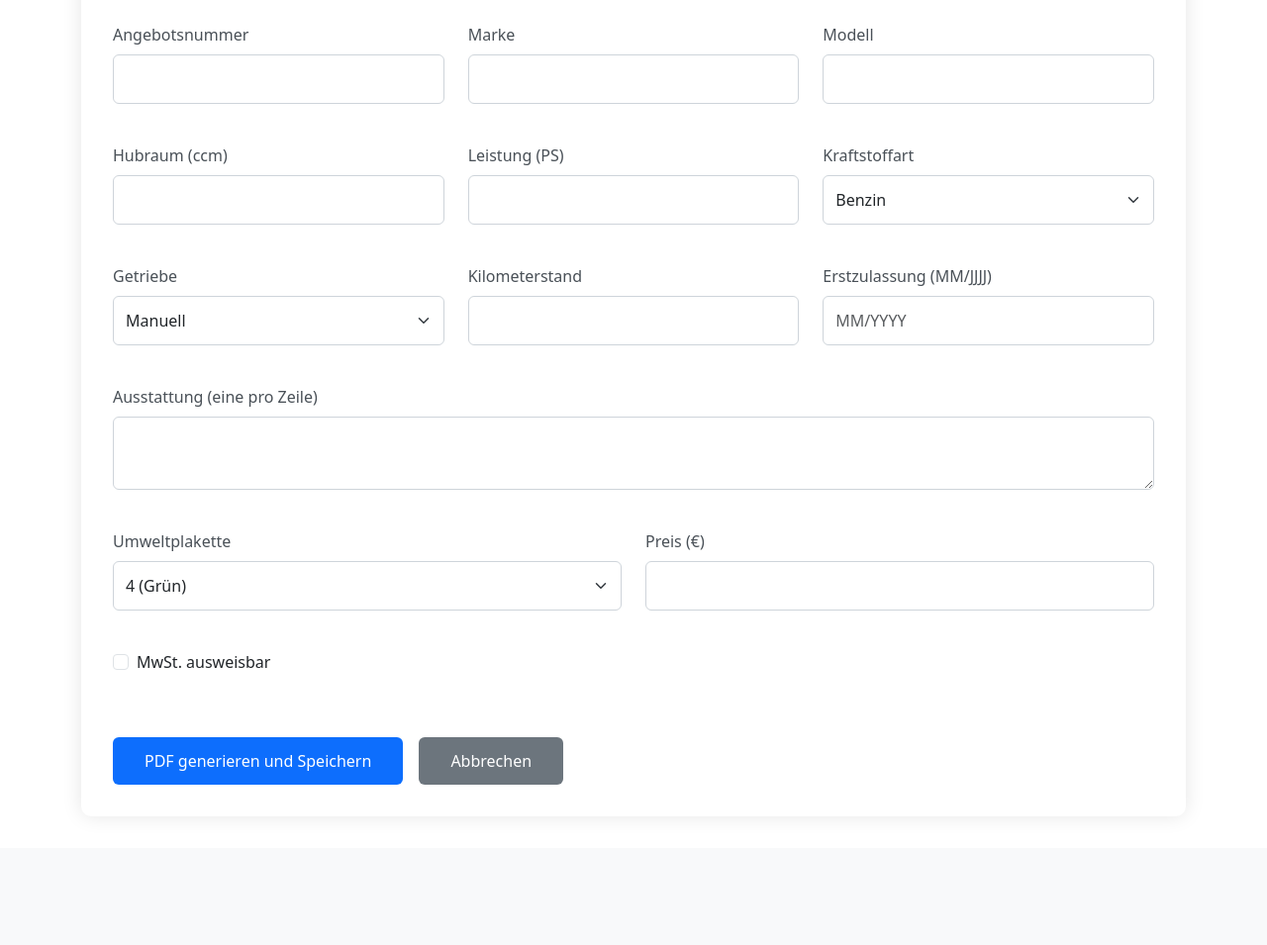
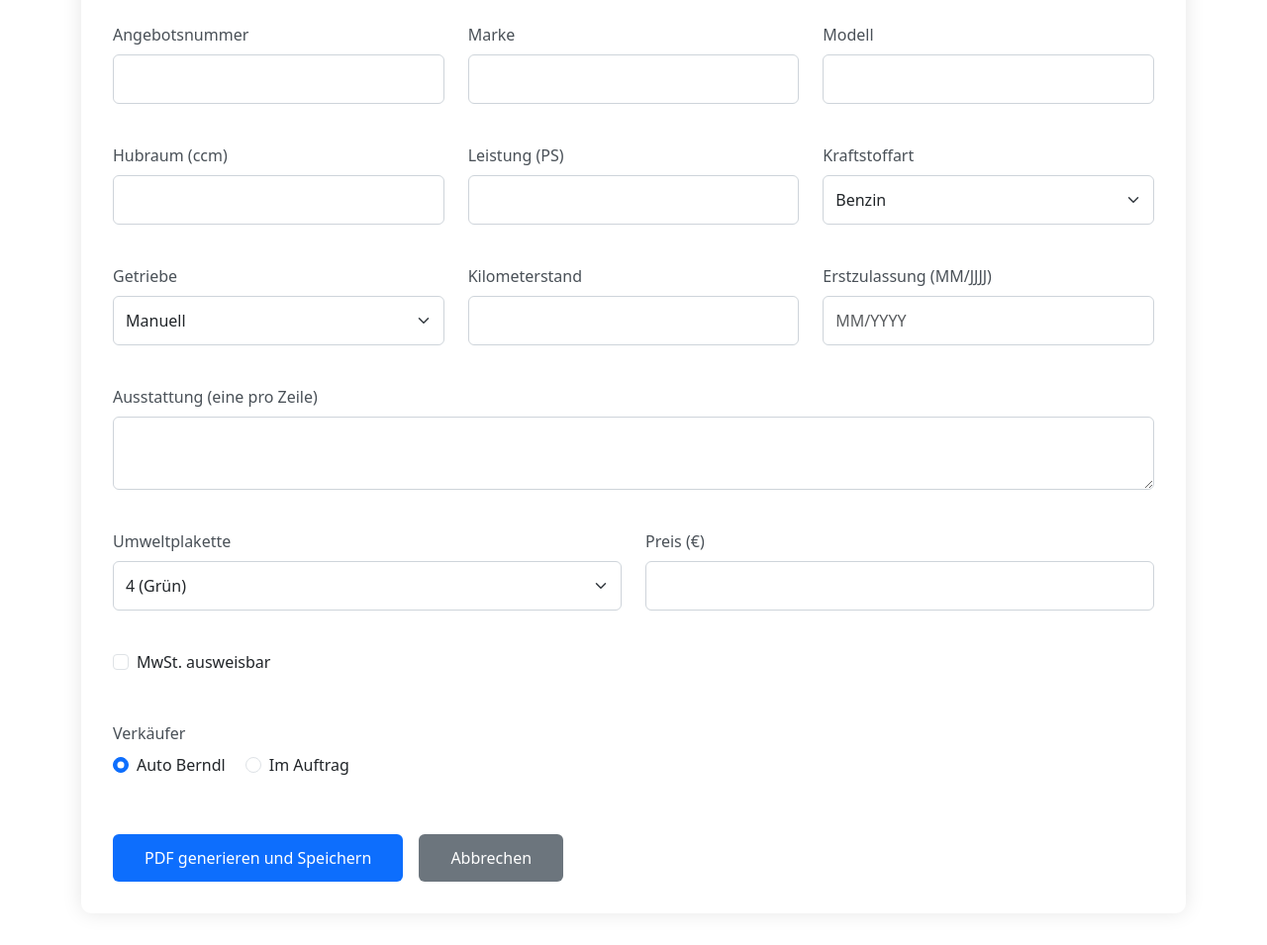
Before and after one commit to Sinthos/WB-Intranet-2, a Flask app: page /car-form in a window 1280 px wide. Shown: the part 187-1142 px from the top of the page at 99% size. Before the commit the page ends 980 px from the top, so only its background shows below. Run offline with Flask 3, Linux system fonts and the light colour scheme; some libraries are stand-ins or nearby versions.

Commit message:
feat(car): Add seller field for consignment sales
This commit introduces a 'seller' field to differentiate between vehicles sold directly by 'Auto Berndl' and those sold on consignment ('Im Auftrag').

This allows for proper legal and informational representation on the generated PDF documents.

Changes include:
- Adding a `seller` column to the `Car` database model, with 'Auto Berndl' as the default.
- Integrating a `RadioField` in the `CarForm` to select the seller type.
- Updating the car creation form template to display the new radio buttons.
- Modifying the PDF template to conditionally render a disclaimer in the footer for consignment sales, clarifying that the dealership is acting as an intermediary.

```diff
--- a/forms.py
+++ b/forms.py
@@ -1,5 +1,5 @@
 from flask_wtf import FlaskForm
-from wtforms import StringField, IntegerField, SelectField, TextAreaField, BooleanField, SubmitField
+from wtforms import StringField, IntegerField, SelectField, TextAreaField, BooleanField, SubmitField, RadioField
 from wtforms.validators import DataRequired, NumberRange, Length
 
 class CarForm(FlaskForm):
@@ -29,4 +29,5 @@ class CarForm(FlaskForm):
     ], coerce=int, validators=[DataRequired()])
     price = IntegerField('Preis (€)', validators=[DataRequired(), NumberRange(min=0)])
     vat_deductible = BooleanField('MwSt. ausweisbar')
+    seller = RadioField('Verkäufer', choices=[('Auto Berndl', 'Auto Berndl'), ('Im Auftrag', 'Im Auftrag')], default='Auto Berndl', validators=[DataRequired()])
     submit = SubmitField('PDF generieren und Speichern')
--- a/models.py
+++ b/models.py
@@ -20,6 +20,7 @@ class Car(db.Model):
     eco_badge = db.Column(db.Integer, nullable=False)
     price = db.Column(db.Integer, nullable=False, index=True)
     vat_deductible = db.Column(db.Boolean, nullable=False)
+    seller = db.Column(db.String, nullable=False, server_default='Auto Berndl', index=True)
     created_at = db.Column(db.DateTime(timezone=True), server_default=func.now(), index=True)
 
     def to_dict(self):
--- a/routes/view_routes.py
+++ b/routes/view_routes.py
@@ -68,7 +68,8 @@ def car_form():
             'features': [feature.strip() for feature in form.features.data.splitlines() if feature.strip()],
             'eco_badge': form.eco_badge.data,
             'price': form.price.data,
-            'vat_deductible': form.vat_deductible.data
+            'vat_deductible': form.vat_deductible.data,
+            'seller': form.seller.data
         }
 
         try:
@@ -97,7 +98,8 @@ def generate_car_pdf(car_id):
     html_content = render_template('car_template.html',
                                    car=car_dict,
                                    eco_badge_color=eco_badge_color,
-                                   eco_badge_stroke=eco_badge_stroke)
+                                   eco_badge_stroke=eco_badge_stroke,
+                                   seller=car_dict.get('seller', 'Auto Berndl'))
     pdf_file = generate_pdf_from_template(html_content)
     filename = f"{car_dict['brand']}_{car_dict['model']}_{car_dict['listing_number']}.pdf".replace(" ", "_")
 
--- a/templates/car_form.html
+++ b/templates/car_form.html
@@ -127,6 +127,21 @@
                 </div>
             </div>
 
+            <!-- Siebte Zeile -->
+            <div class="col-12">
+                <div class="mb-3">
+                    {{ form.seller.label(class="form-label") }}
+                    <div>
+                        {% for subfield in form.seller %}
+                            <div class="form-check form-check-inline">
+                                {{ subfield(class="form-check-input") }}
+                                {{ subfield.label(class="form-check-label") }}
+                            </div>
+                        {% endfor %}
+                    </div>
+                </div>
+            </div>
+
             <!-- Action Buttons -->
             <div class="col-12">
                 <div class="action-buttons">
```
Also changed, not shown: templates/car_template.html (+7 -0 lines), data/car_data.db.
